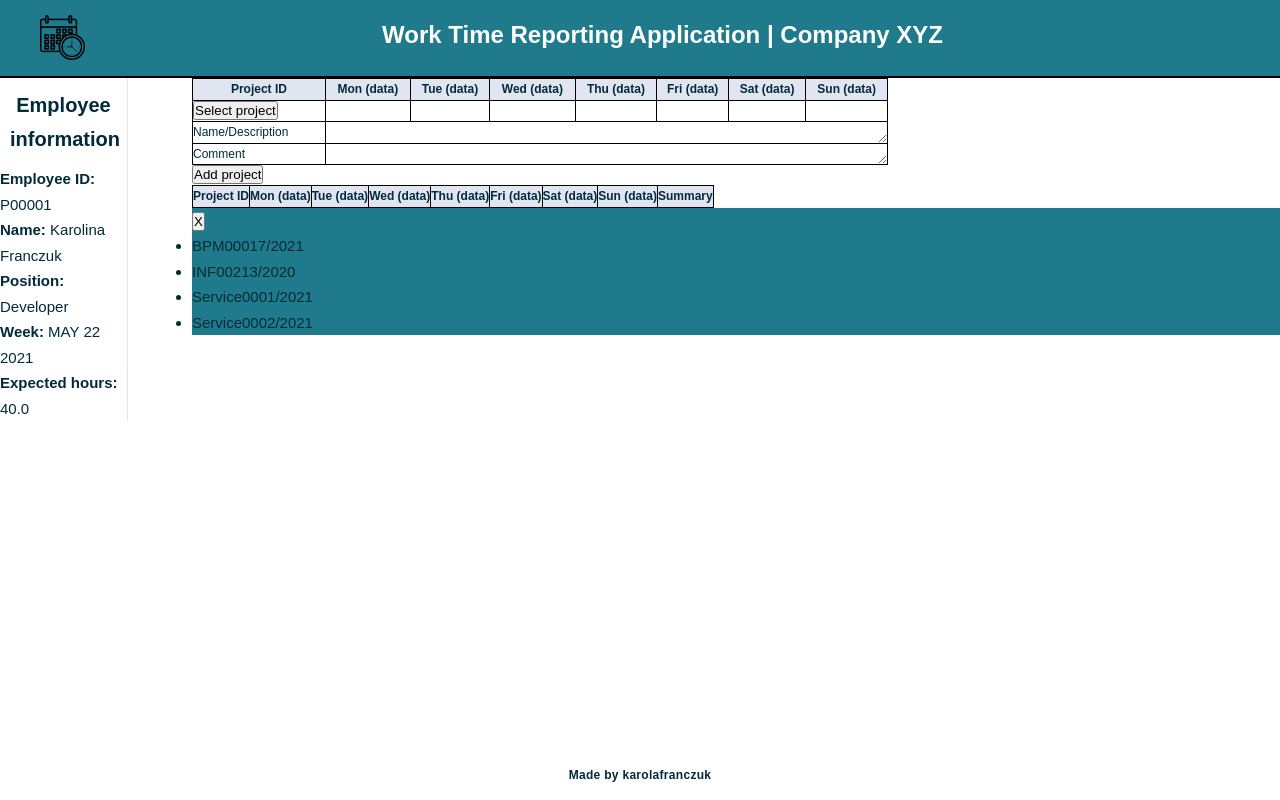
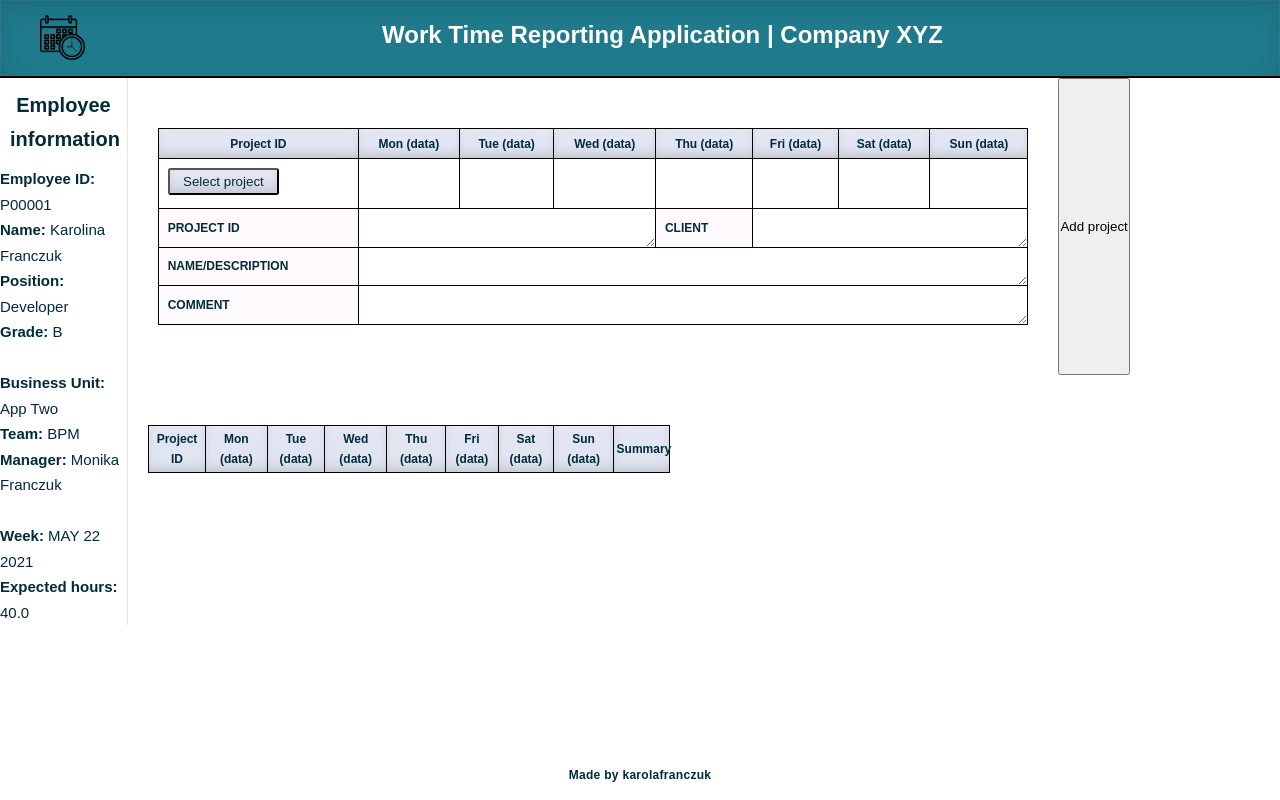
Before and after one commit to karolafranczuk/work-time-reporting-app, a React (Create React App) app in the folder work-time-reporting-app/: page / in a window 1280 px wide. Built offline with nearby package versions, Linux system fonts and the light colour scheme; no server answers.

Commit message:
Working with css

```diff
--- a/work-time-reporting-app/src/components/EmployeeInfo.jsx
+++ b/work-time-reporting-app/src/components/EmployeeInfo.jsx
@@ -12,6 +12,16 @@ const EmployeeInfo = () => (
             <br></br>
             <span className="employee-info__header">Position:</span> <span className="employee-info__data">Developer</span>
             <br></br>
+            <span className="employee-info__header">Grade:</span> <span className="employee-info__data">B</span>
+            <br></br>
+            <br></br>
+            <span className="employee-info__header">Business Unit:</span> <span className="employee-info__data">App Two</span>
+            <br></br>
+            <span className="employee-info__header">Team:</span> <span className="employee-info__data">BPM</span>
+            <br></br>
+            <span className="employee-info__header">Manager:</span> <span className="employee-info__data">Monika Franczuk</span>
+            <br></br>
+            <br></br>
             <span className="employee-info__header">Week:</span> <span className="employee-info__data">MAY 22 2021</span>
             <br></br>
             <span className="employee-info__header">Expected hours:</span> <span className="employee-info__data">40.0</span>
--- a/work-time-reporting-app/src/components/SelectedWeekTable.jsx
+++ b/work-time-reporting-app/src/components/SelectedWeekTable.jsx
@@ -1,7 +1,7 @@
 import React from 'react';
 
 const SelectedWeekTable = () => (
-    <div className="week-table__table">
+    <div className="week-table">
             <table className="week-table__table">
                 <thead>
                 <tr>
@@ -17,7 +17,7 @@ const SelectedWeekTable = () => (
                 </thead>
                 <tbody>
                 <tr>
-                    <td><button>Select project</button></td>
+                    <td><button className="week-table__button">Select project</button></td>
                     <td><input type="number" min="0" max="24"></input></td>
                     <td><input type="number" min="0" max="24"></input></td>
                     <td><input type="number" min="0" max="24"></input></td>
@@ -27,16 +27,22 @@ const SelectedWeekTable = () => (
                     <td><input type="number" min="0" max="24"></input></td>
                 </tr>
                 <tr>
-                    <td>Name/Description</td>
+                    <td className="week-table__table__header">Project ID</td>
+                    <td colSpan="3"><textarea/></td>
+                    <td className="week-table__table__header">Client</td>
+                    <td colSpan="3"><textarea/></td>
+                </tr>
+                <tr>
+                    <td className="week-table__table__header">Name/Description</td>
                     <td colSpan="7"><textarea/></td>
                 </tr>
                 <tr>
-                    <td>Comment</td>
+                    <td className="week-table__table__header">Comment</td>
                     <td colSpan="7"><textarea/></td>
                 </tr>
                 </tbody>
             </table>
-            <button>Add project</button>
+            <button className="week_table__add__button">Add project</button>
     </div>
 )
 
--- a/work-time-reporting-app/src/components/WeekTable.jsx
+++ b/work-time-reporting-app/src/components/WeekTable.jsx
@@ -15,7 +15,6 @@ const WeekTable = () => {
             <div className="content">
                 <SelectedWeekTable />
                 <SummaryWeekTable />
-                <ProjectsList />
             </div>
         </div>
     )
--- a/work-time-reporting-app/src/styles/modules/_header.scss
+++ b/work-time-reporting-app/src/styles/modules/_header.scss
@@ -6,6 +6,7 @@
     background-color: $colour-2;
     padding: 1.5rem 4rem 1rem;
     border-bottom: 2px solid black;
+    box-shadow:inset 0 0.6em 2em -0.3em rgba(0,0,0,0.15),inset 0 0 0em 0.05em rgba(255,255,255,0.12);
 
     &__child1 {
       flex-direction: column;
--- a/work-time-reporting-app/src/styles/modules/_weekTable.scss
+++ b/work-time-reporting-app/src/styles/modules/_weekTable.scss
@@ -1,27 +1,58 @@
 .week-table{
     font-size: 15px;
+    display: flex;
 
 
     &__table{
         font-size: 12px;
         border-color: black;
         width: 80%;
-        position: relative;
+        margin-left: 3rem;
+        margin-top: 5rem;
+        margin-bottom: 5rem;
+        flex-direction: column;
+        margin-right: 3rem;
+
+
         border: 1px;
+        flex-direction: column;
     }
     &__summary{
         font-size: 12px;
         border-color: black;
         width: 80%;
-        position: relative;
         border: 1px;
+        margin-left: 2rem;
+        margin-top: 5rem;
+        margin-bottom: 5rem;
     }
 
-    &__employee__info {
-
-    }
     &__employee__info_header{
         text-decoration: black;
+    }
+    &__button {
+      display: inline-block;
+      padding: 0.3em 1em;
+      margin: 0 0.3em 0.3em 0;
+      border-radius: 0.2em;
+      font-weight: 400;
+      color: $text-1;
+      background-color: $colour-3;
+      text-align: center;
+      position: relative;
+      box-shadow:inset 0 -0.6em 1em -0.35em rgba(0,0,0,0.17),inset 0 0.6em 2em -0.3em rgba(255,255,255,0.15),inset 0 0 0em 0.05em rgba(255,255,255,0.12);
+    }
+    &__button:active{
+        box-shadow:inset 0 0.6em 2em -0.3em rgba(0,0,0,0.15),inset 0 0 0em 0.05em rgba(255,255,255,0.12);
+    }
+    &__table__header {
+        font-weight: bolder;
+        text-transform: uppercase;
+        background-color: $colour-4;
+    }
+    &__add__button{
+        flex-direction: column;
+        margin-top: 3rem;
     }
 }
 table, th, td {
@@ -29,8 +60,16 @@ table, th, td {
     border-collapse: collapse;
 }
 
+table th {
+    padding: 0.5%;
+    background-color: $colour-3;
+    color: $text-1;
+    box-shadow:inset 0 -0.6em 1em -0.35em rgba(0,0,0,0.17),inset 0 0.6em 2em -0.3em rgba(255,255,255,0.15),inset 0 0 0em 0.05em rgba(255,255,255,0.12);
+}
+
 table td {
     position: relative;
+    padding: 1%;
   }
 
 table td input {
@@ -58,7 +97,6 @@ table td input {
     padding: 10px;
     box-sizing: border-box;
   }
-table th {
-    background-color: $colour-3;
-    color: $text-1;
+table {
+    border-radius: 0.2em;
 }
```
